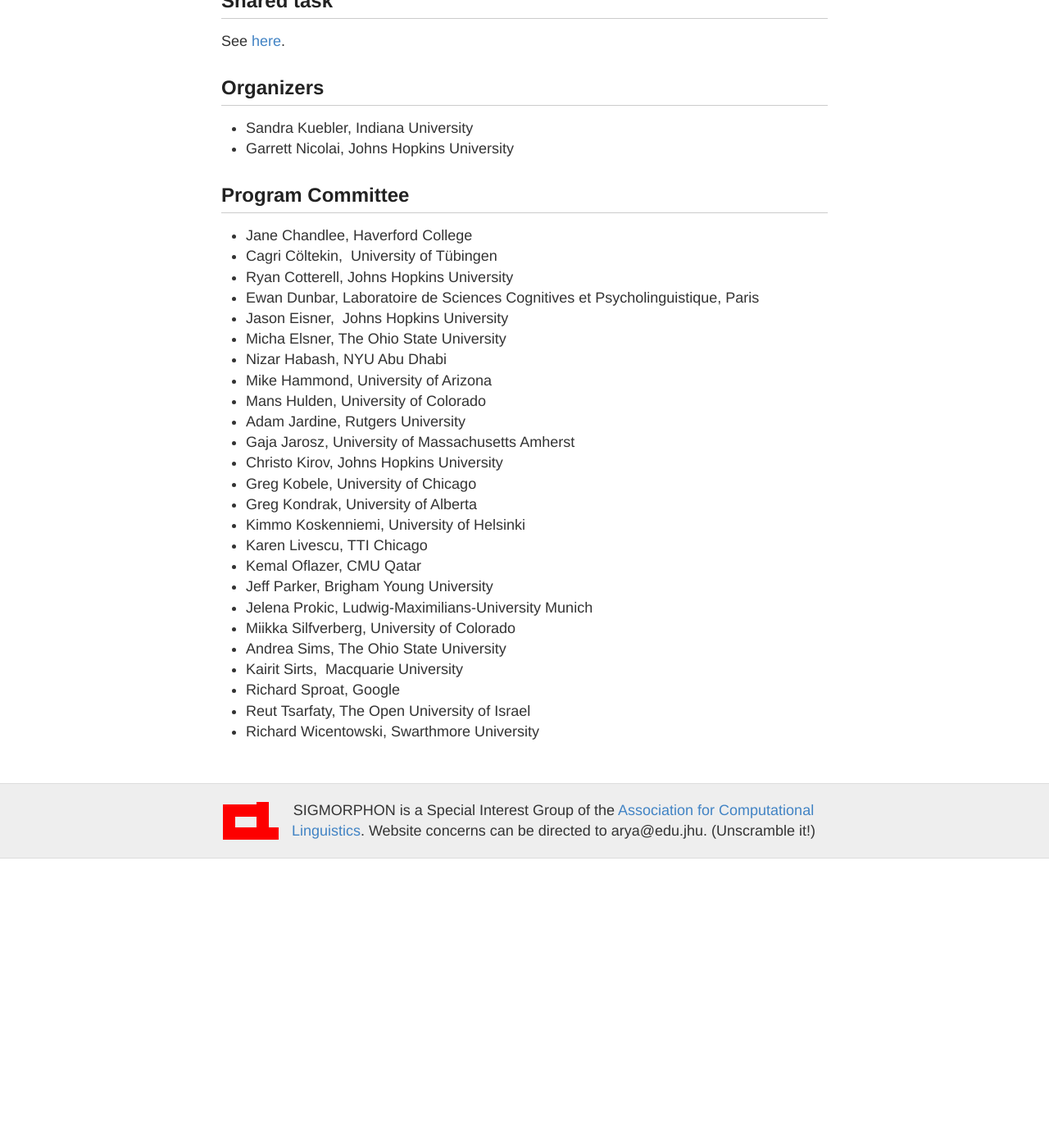
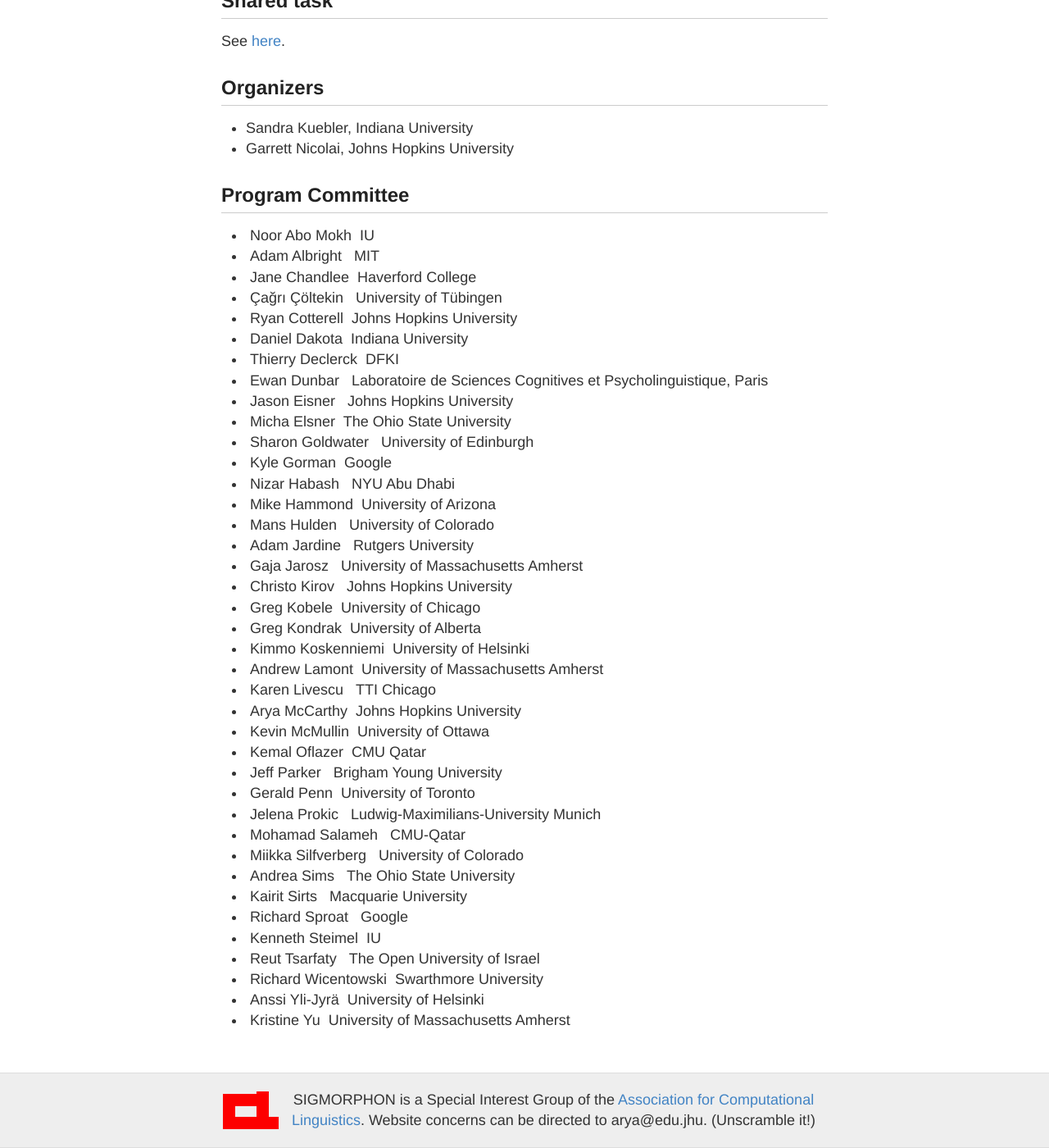
Before and after one commit to sigmorphon/sigmorphon.github.io, a Jekyll site: the page built from workshops/2018.md, in a window 1280 px wide and 1400 px high, scrolled down 2154 px. Shown: the whole window at 82% size. Built offline with Jekyll 4.4.1, drawn with Linux system fonts in a browser that asks for light colours; before the commit the page ends 3201 px from its top, so only the background shows below that.

Commit message:
Updated PC for 2018

```diff
--- a/workshops/2018.md
+++ b/workshops/2018.md
@@ -76,28 +76,42 @@ See [here]({{ "/sharedtasks/2018" | absolute_url }}).
 
 ## Program Committee
 
-- Jane Chandlee, Haverford College
-- Cagri Cöltekin,  University of Tübingen
-- Ryan Cotterell, Johns Hopkins University
-- Ewan Dunbar, Laboratoire de Sciences Cognitives et Psycholinguistique, Paris
-- Jason Eisner,  Johns Hopkins University
-- Micha Elsner, The Ohio State University
-- Nizar Habash, NYU Abu Dhabi
-- Mike Hammond, University of Arizona
-- Mans Hulden, University of Colorado
-- Adam Jardine, Rutgers University
-- Gaja Jarosz, University of Massachusetts Amherst
-- Christo Kirov, Johns Hopkins University
-- Greg Kobele, University of Chicago
-- Greg Kondrak, University of Alberta
-- Kimmo Koskenniemi, University of Helsinki
-- Karen Livescu, TTI Chicago
-- Kemal Oflazer, CMU Qatar
-- Jeff Parker, Brigham Young University
-- Jelena Prokic, Ludwig-Maximilians-University Munich
-- Miikka Silfverberg, University of Colorado
-- Andrea Sims, The Ohio State University
-- Kairit Sirts,  Macquarie University
-- Richard Sproat, Google
-- Reut Tsarfaty, The Open University of Israel
-- Richard Wicentowski, Swarthmore University
+-  Noor Abo Mokh  IU
+-  Adam Albright   MIT
+-  Jane Chandlee  Haverford College
+-  Çağrı Çöltekin   University of Tübingen
+-  Ryan Cotterell  Johns Hopkins University
+-  Daniel Dakota  Indiana University
+-  Thierry Declerck  DFKI
+-  Ewan Dunbar   Laboratoire de Sciences Cognitives et Psycholinguistique, Paris
+-  Jason Eisner   Johns Hopkins University
+-  Micha Elsner  The Ohio State University
+-  Sharon Goldwater   University of Edinburgh
+-  Kyle Gorman  Google
+-  Nizar Habash   NYU Abu Dhabi
+-  Mike Hammond  University of Arizona
+-  Mans Hulden   University of Colorado
+-  Adam Jardine   Rutgers University
+-  Gaja Jarosz   University of Massachusetts Amherst
+-  Christo Kirov   Johns Hopkins University
+-  Greg Kobele  University of Chicago
+-  Greg Kondrak  University of Alberta
+-  Kimmo Koskenniemi  University of Helsinki
+-  Andrew Lamont  University of Massachusetts Amherst
+-  Karen Livescu   TTI Chicago
+-  Arya McCarthy  Johns Hopkins University
+-  Kevin McMullin  University of Ottawa
+-  Kemal Oflazer  CMU Qatar
+-  Jeff Parker   Brigham Young University
+-  Gerald Penn  University of Toronto
+-  Jelena Prokic   Ludwig-Maximilians-University Munich
+-  Mohamad Salameh   CMU-Qatar
+-  Miikka Silfverberg   University of Colorado
+-  Andrea Sims   The Ohio State University
+-  Kairit Sirts   Macquarie University
+-  Richard Sproat   Google
+-  Kenneth Steimel  IU
+-  Reut Tsarfaty   The Open University of Israel
+-  Richard Wicentowski  Swarthmore University
+-  Anssi Yli-Jyrä  University of Helsinki
+-  Kristine Yu  University of Massachusetts Amherst
```
